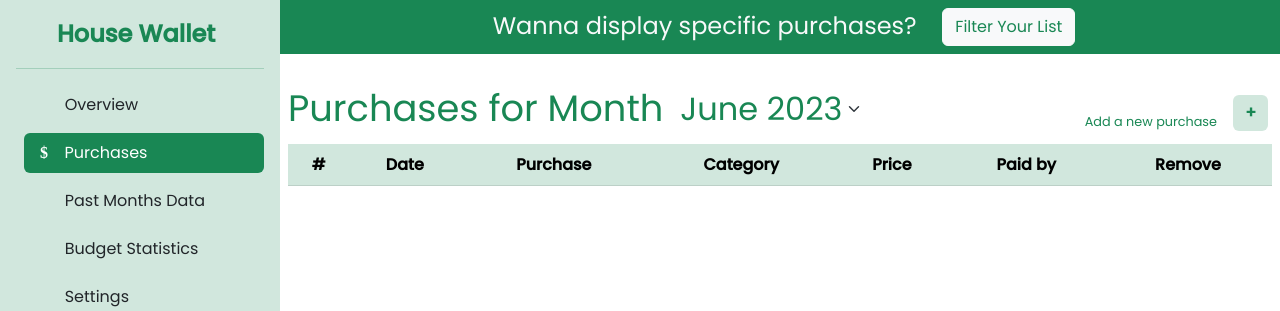
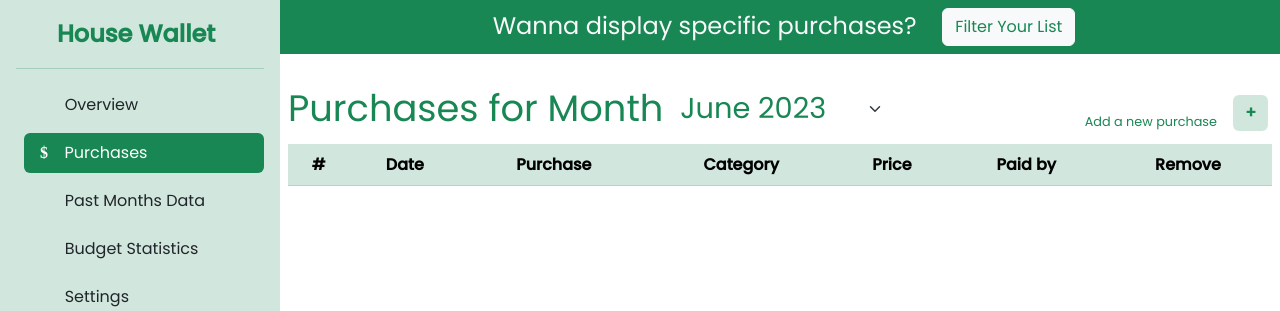
Before and after one commit to MariamAtef226/House-Wallet, a PHP site: page /purchases.php in a window 1280 px wide. Shown: the top 311 px of the page. Run offline with PHP 8.4, Linux system fonts and the light colour scheme; the visitor is signed in with stand-in values (Sample User, id 1); data comes from the database, SQL or seed files in the repository; lists and menus that the app fills with data are empty; some libraries are stand-ins or nearby versions; some web fonts are replaced.

Commit message:
fixed a ui bug in purchases.php, an extra '<' in display + view of months menu wasn't proper

```diff
--- a/purchases.php
+++ b/purchases.php
@@ -131,7 +131,7 @@
                         <div class="col-auto">
 
 
-                            <select name="monthyear" style="font-size:2rem;" class="text-success p-2 form-select border-white ">
+                            <select name="monthyear" style="font-size:1.8rem;" class="text-success p-2 pe-5 form-select border-white ">
                                 <?php
                                 if (!empty($pairs)) {
                                     foreach ($pairs as $pair) {
@@ -291,7 +291,7 @@
                                         </div>
                                     </td>
                                     <td class="d-none d-md-table-cell"><?= $p->getCategory(); ?></td>
-                                    <td class="d-none d-md-table-cell">><?= $p->getPrice(); ?></td>
+                                    <td class="d-none d-md-table-cell"><?= $p->getPrice(); ?></td>
                                     <td class="d-none d-md-table-cell"><?= $p->getPayment(); ?></td>
                                     <?= ($month == date('m') && $year == date('Y')) ? '<td class="d-none d-md-table-cell"><i data-bs-toggle="modal" data-bs-target="#exampleModal3' . $p->getId() . '" class="fa-solid fa-trash-can text-danger fs-5" ></i></td>' : '' ?>
 
```
